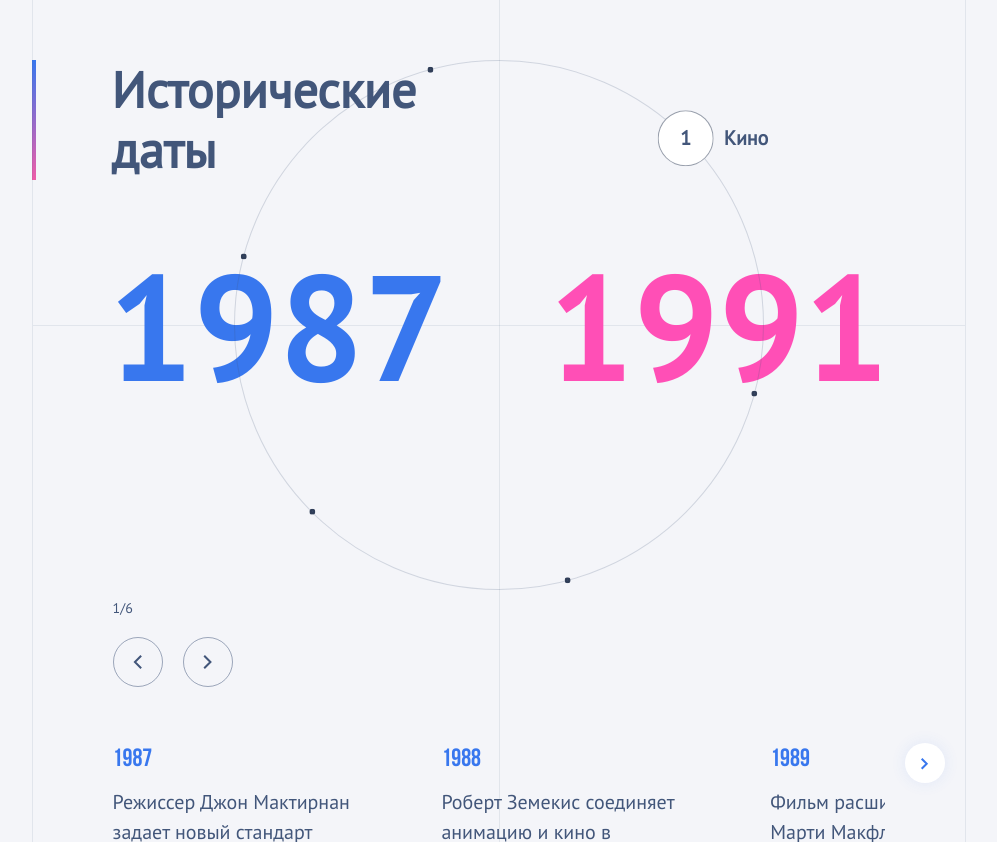
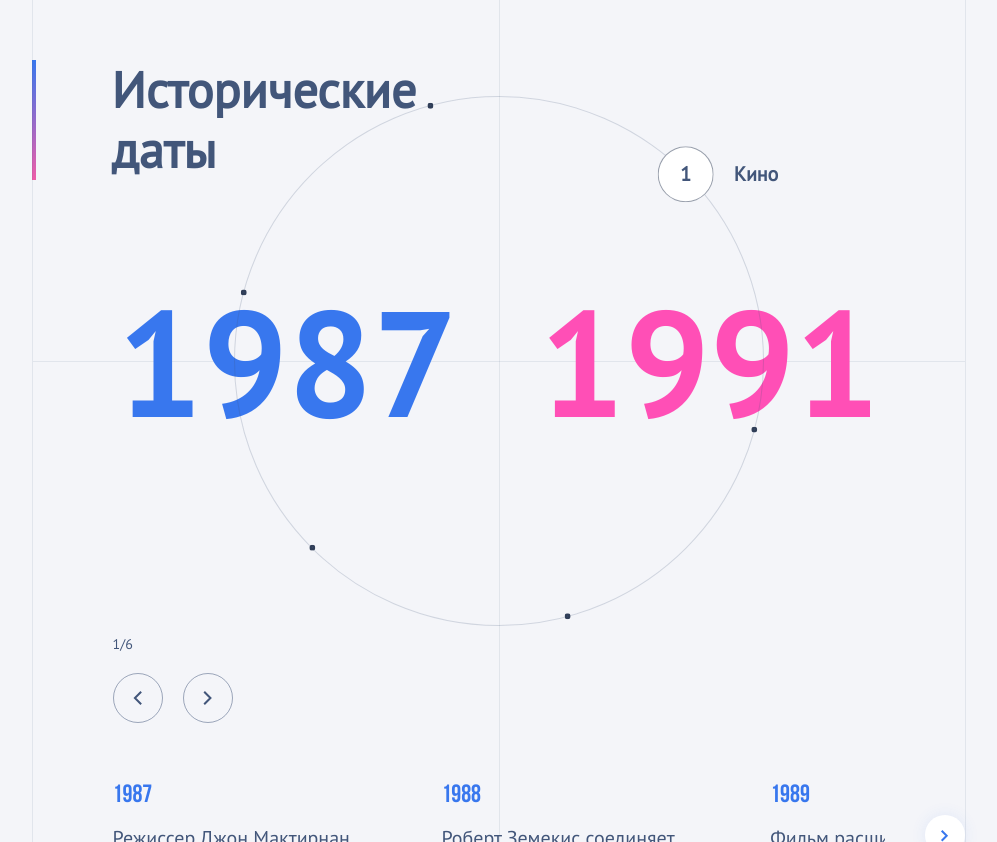
Before and after one commit to Mikhail-Novikov/timeline-historical-dates, a React app: page / in a window 1280 px wide. Shown: the part 110-952 px from the top of the page, without its empty margins (186-1183 px from the left). Built offline with nearby package versions, Linux system fonts and the light colour scheme.

Commit message:
fix: common

```diff
--- a/src/App.tsx
+++ b/src/App.tsx
@@ -1,5 +1,5 @@
 import React from 'react';
-import TimelineBlock from './components/TimelineBlock/TimelineBlock';
+import { TimelineBlock } from './components';
 import { timelineData } from './data/timelineData';
 
 const App: React.FC = () => {
--- a/src/components/TimelineBlock/TimelineBlock.scss
+++ b/src/components/TimelineBlock/TimelineBlock.scss
@@ -129,7 +129,7 @@
 
   &__marker-category {
     position: absolute;
-    left: calc(100% + 10px);
+    left: calc(100% + 20px);
     top: 50%;
     transform: translateY(-50%);
     font-weight: 700;
--- a/src/components/TimelineBlock/TimelineBlockMobile.scss
+++ b/src/components/TimelineBlock/TimelineBlockMobile.scss
@@ -81,6 +81,8 @@
   }
 
   .timeline-block {
+    margin-top: 36px;
+
     &__title {
       font-size: 28px;
       left: 26px;
@@ -92,7 +94,7 @@
     }
 
     &__years {
-      gap: 100px;
+      gap: 82px;
     }
 
     &__year {
@@ -120,6 +122,7 @@
 
 @media screen and (min-width: 900px) {
   .timeline-block {
+
     &__title {
       font-size: 38px;
       left: 30px;
@@ -137,6 +140,7 @@
 
 @media screen and (min-width: 1181px) {
   .timeline-block {
+
     &__title {
       font-size: 50px;
 
@@ -156,8 +160,18 @@
   }
 
   .timeline-block {
+    margin-top: 44px;
+
+    &__slider-wrapper {
+      margin-top: -53px;
+    }
+
     &__title {
       font-size: 56px;
     }
+
+    &__year {
+      font-size: 200px;
+    }
   }
 }
--- /dev/null
+++ b/src/components/TimelineBlock/index.ts
@@ -0,0 +1,3 @@
+import TimelineBlock from "./TimelineBlock";
+
+export default TimelineBlock;
--- a/src/components/TimelineBlockSlider/TimelineBlockSlider.scss
+++ b/src/components/TimelineBlockSlider/TimelineBlockSlider.scss
@@ -10,7 +10,6 @@
   .swiper {
     width: 100%;
     height: 235px;
-
 
     .swiper-pagination-bullet-active {
       background: var(--black-blue, #000000);
@@ -33,10 +32,10 @@
     height: 40px;
     border-radius: 50%;
     border: 0;
-    box-shadow: 0 0 15px 0 rgba(56, 119, 238, .1);
+    box-shadow: 0 0 15px 0 rgba(56, 119, 238, 0.1);
     background: var(--timeline-white);
     cursor: pointer;
-    transition: stroke .3s ease-in-out;
+    transition: stroke 0.3s ease-in-out;
   }
 
   .swiper-button-disabled {
@@ -67,7 +66,7 @@
     gap: 15px;
 
     &-year {
-      font-family: 'Bebas Neue Cyrillic', system-ui;
+      font-family: "Bebas Neue Cyrillic", system-ui;
       font-size: 16px;
       font-weight: 400;
       color: var(--timeline-blue);
@@ -87,5 +86,4 @@
       word-break: break-word;
     }
   }
-
 }
--- a/src/components/TimelineBlockSlider/TimelineBlockSlider.tsx
+++ b/src/components/TimelineBlockSlider/TimelineBlockSlider.tsx
@@ -10,17 +10,30 @@ import "./TimelineBlockSlider.scss";
 import "./TimelineBlockSliderMobile.scss";
 import type { TimelinePeriod } from "@/data/timelineData";
 
+// Тип для пропсов TimelineBlockSlider
 type TimelineBlockSliderProps = {
+  // Индекс активного периода
   activeIndex: number;
+  // Массив периодов
   periods: TimelinePeriod[];
+  // Категория периодов
   category?: string;
 };
 
-export const TimelineBlockSlider: React.FC<TimelineBlockSliderProps> = ({
+/**
+ * TimelineBlockSlider - компонент слайдер с периодами на временной шкале в виде слайдов.
+ *
+ * @param activeIndex - индекс активного периода.
+ * @param periods - массив периодов.
+ * @param category - категория периодов.
+ *
+ * @returns {JSX.Element}
+ */
+const TimelineBlockSlider: React.FC<TimelineBlockSliderProps> = ({
   activeIndex = 0,
   periods,
   category,
-}) => {
+}): JSX.Element => {
   const sliderPrevRef = useRef<HTMLButtonElement>(null);
   const sliderNextRef = useRef<HTMLButtonElement>(null);
   const swiperInstance = useRef<SwiperClass | null>(null);
@@ -75,7 +88,7 @@ export const TimelineBlockSlider: React.FC<TimelineBlockSliderProps> = ({
   }, [activePeriod.id]);
 
   return (
-    <div>
+    <div className="timeline-block__slider-wrapper">
       <h2 className="timeline-block__category-mobile">{category}</h2>
       <div className="timeline-block__slider">
         <div className="timeline-block__slider-headline">
@@ -137,13 +150,21 @@ export const TimelineBlockSlider: React.FC<TimelineBlockSliderProps> = ({
           watchOverflow
           spaceBetween={50}
           breakpoints={{
-            320: {
+            0: {
               slidesPerView: 1.5,
               pagination: { enabled: true, clickable: true },
-              slidesOffsetBefore: 20
+              slidesOffsetBefore: 20,
             },
-            577: { slidesPerView: 2.5, pagination: { enabled: false } },
-            1400: { slidesPerView: 3.5, pagination: { enabled: false } },
+            577: {
+              slidesPerView: 2.5,
+              pagination: { enabled: false },
+              slidesOffsetBefore: 0,
+            },
+            1400: {
+              slidesPerView: 3.5,
+              pagination: { enabled: false },
+              slidesOffsetBefore: 0,
+            },
           }}>
           {activePeriod.events.map((event) => (
             <SwiperSlide
@@ -163,3 +184,5 @@ export const TimelineBlockSlider: React.FC<TimelineBlockSliderProps> = ({
     </div>
   );
 };
+
+export default TimelineBlockSlider;
--- a/src/components/TimelineBlockSlider/TimelineBlockSliderMobile.scss
+++ b/src/components/TimelineBlockSlider/TimelineBlockSliderMobile.scss
@@ -4,6 +4,7 @@
     border-top: none;
     margin-left: auto;
     margin-right: auto;
+
     .swiper {
       height: 175px;
     }
@@ -24,18 +25,14 @@
   }
 }
 
-@media screen and (min-width: 769px) {
-  .timeline-block {}
+@media screen and (min-width: 900px) {
+  .timeline-block__slider {
+    .timeline-block {
+      &__slider-nav {
+        left: -80px;
+        right: -80px;
+        bottom: -172px;
+      }
+    }
+  }
 }
-
-@media screen and (min-width: 900px) {
-  .timeline-block {}
-}
-
-@media screen and (min-width: 1181px) {
-  .timeline-block {}
-}
-
-@media screen and (min-width: 1401px) {
-  .timeline-block {}
-}
--- a/src/components/TimelineBlockSlider/index.ts
+++ b/src/components/TimelineBlockSlider/index.ts
@@ -1 +1,3 @@
-export * as TimelineBlockSlider from "./TimelineBlockSlider";
+import TimelineBlockSlider from "./TimelineBlockSlider";
+
+export default TimelineBlockSlider;
--- /dev/null
+++ b/src/components/index.ts
@@ -0,0 +1,4 @@
+import TimelineBlock from "./TimelineBlock";
+import TimelineBlockSlider from "./TimelineBlockSlider";
+
+export { TimelineBlock, TimelineBlockSlider };
--- a/src/styles/global.scss
+++ b/src/styles/global.scss
@@ -61,6 +61,7 @@ body {
     sans-serif;
   margin: 0;
   min-height: 100vh;
+  min-width: 320px;
   background-color: var(--filling);
 }
 
```
Also changed, not shown: src/components/TimelineBlock/TimelineBlock.tsx (+27 -3 lines).
